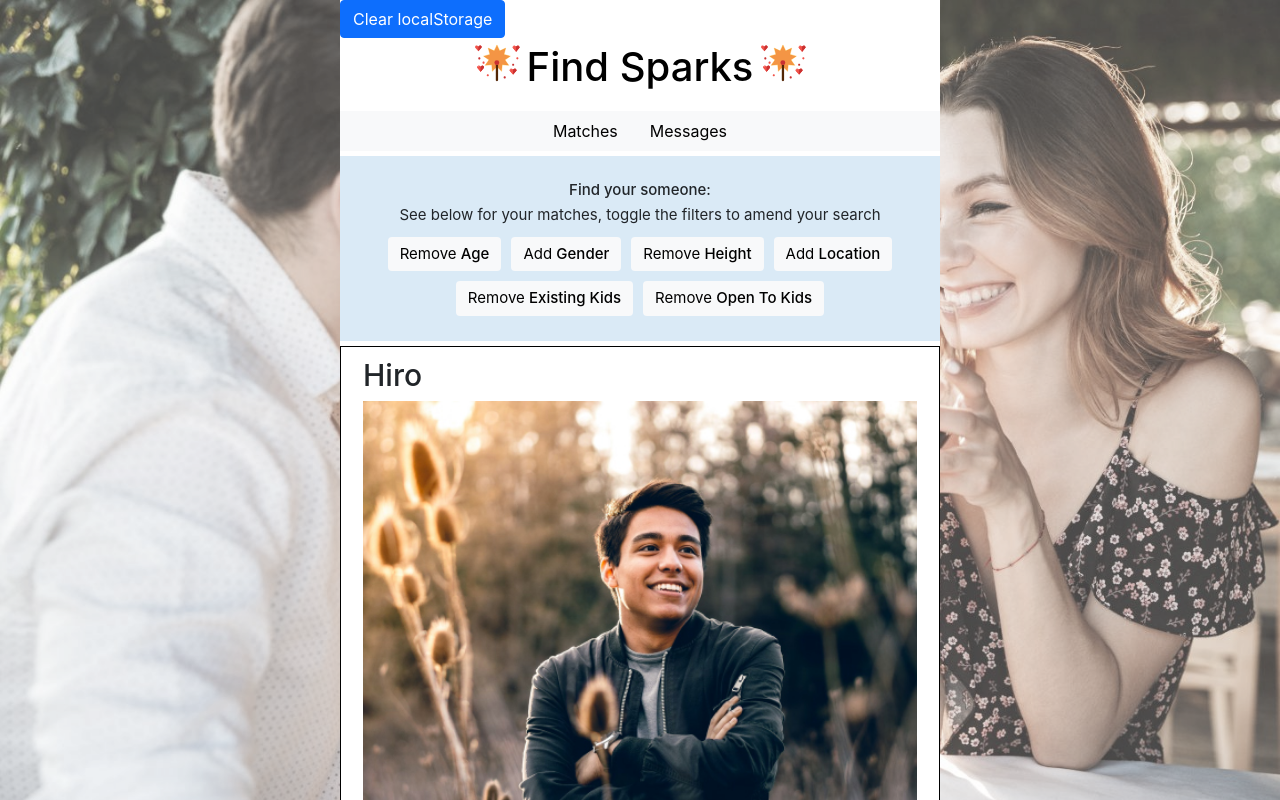
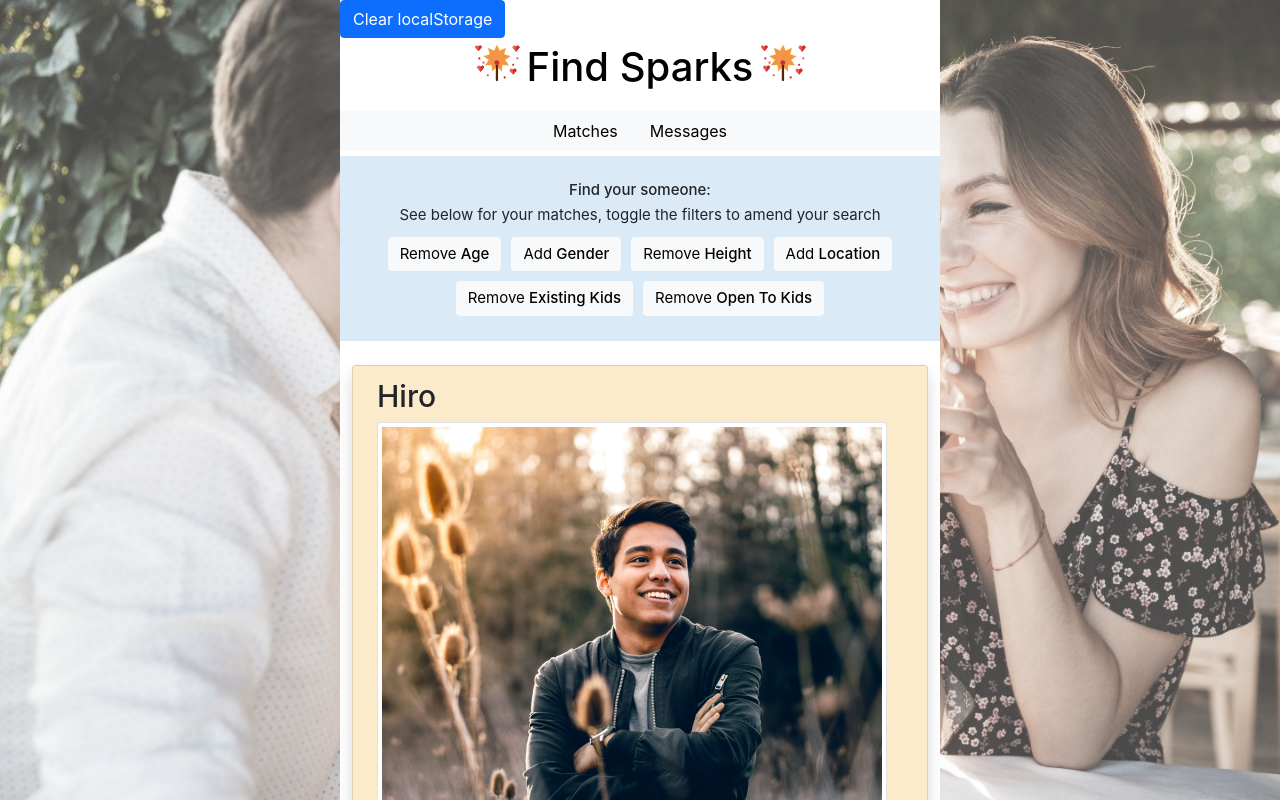
Before and after one commit to russellcs/ft1-dating-app, a React (Create React App) app: page / in a window 1280 px wide. Both pictures are taken after a click on the button "Hidden Message - Bypass Onboarding". Shown: the top 800 px of the page. Built offline with nearby package versions, Linux system fonts and the light colour scheme.

Commit message:
styling userCard

```diff
--- a/src/components/Matching.jsx
+++ b/src/components/Matching.jsx
@@ -27,9 +27,8 @@ const Matching = () => {
   const users = useSelector((state) => state.matching.users);
   const matchingFilter = useSelector((state) => state.general.matchingFilter);
   const currentUserId = useSelector((state) => state.general.currentUserId);
+  let currentUser = getUserById(currentUserId, users);
   const dispatch = useDispatch();
-
-  let currentUser = getUserById(currentUserId, users);
 
   // Filters out incompatible users (including seen) from array of potencial matches
   const potentialMatchFilter = (user) => {
@@ -157,18 +156,18 @@ const Matching = () => {
 
       {currentResultIndex < filteredUsers.length ? (
         <div className="container">
-          <div className="userCard row">
+          <div className="userCard row card container-sm mt-4 shadow">
             <MatchedUser user={userForReview} />
           </div>
           <div className="row my-2">
             <button
-              className="col btn btn-love btn-round btn-lg me-1 ms-2"
+              className="col btn btn-love btn-round btn-lg ms-3 me-1"
               onClick={() => onLike(userForReview)}
             >
               Like
             </button>
             <button
-              className="col btn btn-pass btn-round btn-lg ms-1 me-2"
+              className="col btn btn-pass btn-round btn-lg ms-1 me-3"
               onClick={() => onPass()}
             >
               Pass
--- a/src/components/matching/MatchedUser.jsx
+++ b/src/components/matching/MatchedUser.jsx
@@ -15,7 +15,7 @@ import { getAge } from "../../utils/matching";
 const MatchedUser = (props) => {
   const { user } = props;
   return (
-    <>
+    <div>
       <UserName name={user.personalDetails.name.firstName} />
       {user.personalDetails.selfie && (
         <UserImage image={user.personalDetails.selfie.image} />
@@ -33,38 +33,32 @@ const MatchedUser = (props) => {
         <li>
           <UserHeight height={user.personalDetails.height} />
         </li>
-        {user.preferences.lifeStyle.marriage === undefined ? null : (
         <li>
           <UserMarriage marriage={user.preferences.lifeStyle.marriage} />
         </li>
-        )}
-        {user.preferences.lifeStyle.casual === undefined ? null : (
         <li>
           <UserCasual casual={user.preferences.lifeStyle.casual} />
         </li>
-        )}
 
-        {user.personalDetails.kids === undefined ? null : (
         <li>
           <UserChildren haveKids={user.personalDetails.kids} />
         </li>
-        )}
 
         <li>
           <UserOpenToKids openToKids={user.preferences.lifeStyle.openToKids} />
         </li>
         {user.personalDetails.religion ? (
-          <li>
+          <li className="truncate">
             <UserReligion religion={user.personalDetails.religion} />
           </li>
         ) : null}
-        {user.personalDetails.smokers === 10 ? null : (
+        {user.personalDetails.smokers ? (
           <li>
             <UserSmokes smoker={user.personalDetails.smokers} />
           </li>
-        )}
+        ) : null}
       </ul>
-    </>
+    </div>
   );
 };
 
--- a/src/components/matching/matchedComponents/UserChildren.jsx
+++ b/src/components/matching/matchedComponents/UserChildren.jsx
@@ -4,7 +4,7 @@ const UserChildren = (props) => {
   return (
     <>
       <span className="matchedIcon">{matchedIcons.child}</span>
-      {props.haveKids ? " Have kid(s)" : "Don't have kid(s)"}
+      {props.haveKids ? " Have kid(s)" : "Don't have kids"}
     </>
   );
 };
--- a/src/components/matching/matchedComponents/UserImage.jsx
+++ b/src/components/matching/matchedComponents/UserImage.jsx
@@ -1,6 +1,14 @@
 const UserImage = (props) => {
   // return <div className="userImage">Image of user.</div>;
-  return <img src={props.image} alt="Image of user" />;
+  return (
+    <div>
+      <img
+        src={props.image}
+        alt="Image of user"
+        className="rounded img-fluid img-thumbnail"
+      />
+    </div>
+  );
 };
 
 export default UserImage;
--- a/src/components/matching/matchedComponents/UserOpenToKids.jsx
+++ b/src/components/matching/matchedComponents/UserOpenToKids.jsx
@@ -3,10 +3,10 @@ import { matchedIcons } from "../matchedIcons";
 
 const UserOpenToKids = (props) => {
   const wantKids = [
-    "Don't want child",
+    "Don't want kids",
     "Not sure yet",
-    "Open to child",
-    "Want child",
+    "Open to kids",
+    "Want kids",
   ];
   return (
     <>
--- a/src/components/matching/matchedIcons.js
+++ b/src/components/matching/matchedIcons.js
@@ -151,7 +151,7 @@ export const matchedIcons = {
   ),
   location: (
     <svg
-      class="svg-icon"
+      className="svg-icon"
       viewBox="0 0 1024 1024"
       version="1.1"
       xmlns="http://www.w3.org/2000/svg"
--- a/src/components/matching/matching.scss
+++ b/src/components/matching/matching.scss
@@ -4,13 +4,12 @@
   box-sizing: border-box;
 }
 
-.userCardContainer {
-  padding: 10px;
-}
-
 .userCard {
-  border: black solid 1px;
-  padding: 10px;
+  padding: 12px;
+  background-color: rgb(252, 235, 203);
+  margin: auto;
+  width: 100%;
+  position: relative;
   ul {
     list-style: none;
   }
@@ -18,15 +17,11 @@
 
 .userName {
   font-size: 30px;
-}
-
-.userImage {
-  background-color: lightcoral;
-  width: 100%;
+  // text-align: center;
 }
 
 .userDetails {
-  background-color: rgb(252, 235, 203);
+  padding-inline-start: 0;
   margin: 0;
   display: flex;
   position: relative;
@@ -34,26 +29,11 @@
   align-content: space-around;
   font-weight: 500;
   li {
-    // display: flex;
     width: 50%;
-    flex-grow: 1;
     margin-top: 10px;
     font-size: 16px;
-    // background-color: lightblue;
+    padding-right: 5px;
   }
-  & :nth-child(even) {
-    // background-color: lightcoral;
-  }
-  // & :nth-child(-n + 3) {
-  //   // width: calc(100% / 3);
-  //   // flex-grow: 3;
-  //   background-color: green;
-  // }
-
-  // li:nth-of-type(-n + 3) {
-  //   // background-color: green;
-  //   min-width: calc(100% / 3);
-  // }
 }
 
 .matchedIcon {
@@ -61,6 +41,15 @@
   height: 40px;
   display: inline-block;
   margin-right: 2px;
+}
+
+.truncate {
+  white-space: nowrap;
+  overflow: hidden;
+  text-overflow: ellipsis;
+}
+
+.religHover:hover {
 }
 
 // custom boostrap classes
```
Lines whose indentation alone changed are shown as unchanged.
